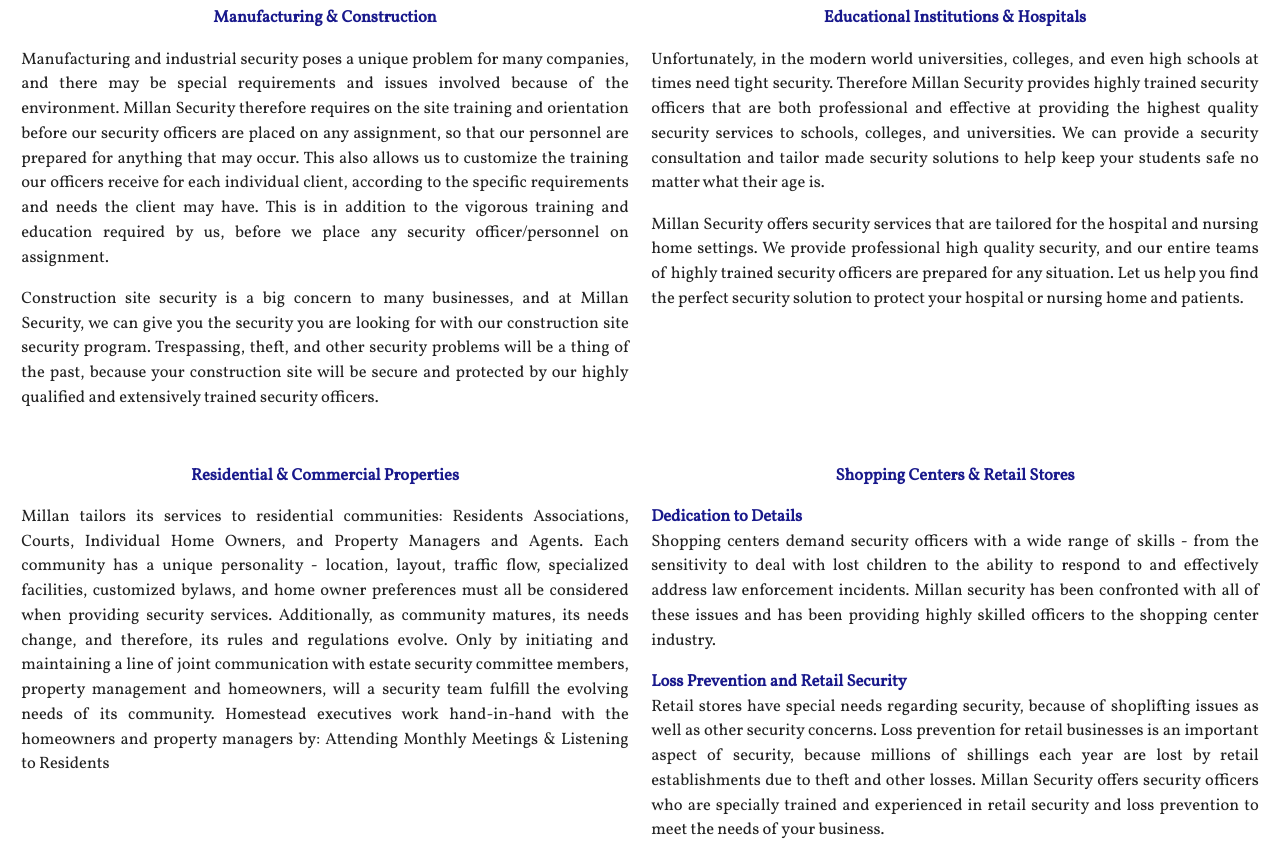
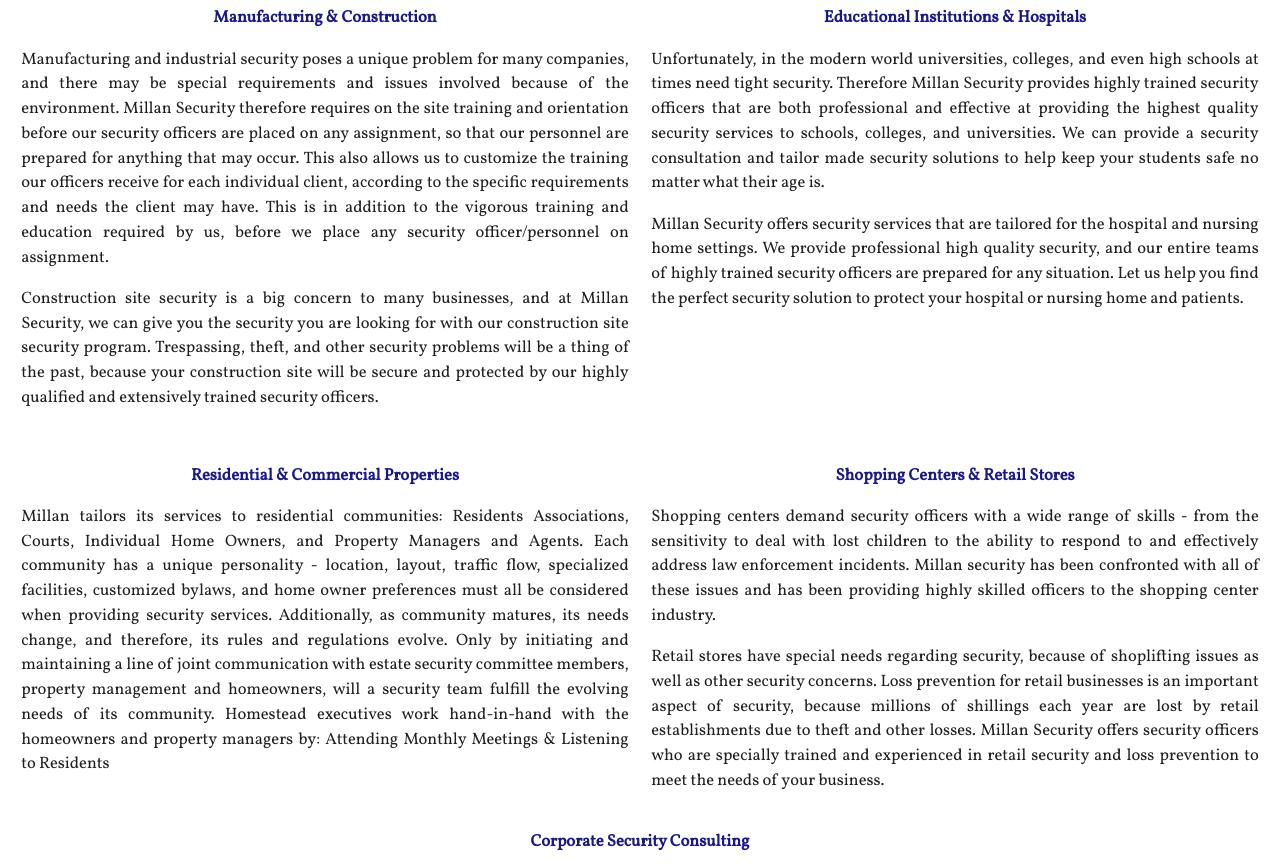
Before and after one commit to Luciekimotho/Millan, a plain HTML site: page services.html in a window 1280 px wide. Shown: the part 179-1047 px from the top of the page. Drawn offline with nearby package versions, Linux system fonts and the light colour scheme.

Commit message:
Styling of the fonts, and headings

```diff
--- a/services.html
+++ b/services.html
@@ -15,7 +15,7 @@
     <link href='https://fonts.googleapis.com/css?family=PT+Sans|Arimo' rel='stylesheet' type='text/css'>
     <link href='https://fonts.googleapis.com/css?family=Vollkorn' rel='stylesheet' type='text/css'>
     <link href='https://fonts.googleapis.com/css?family=Raleway:500' rel='stylesheet' type='text/css'>
-    <link href='https://fonts.googleapis.com/css?family=Raleway:500|Lato|Oxygen|Nunito|Bree+Serif' rel='stylesheet' type='text/css'>
+    <link href='https://fonts.googleapis.com/css?family=Raleway:500|Lato|Oxygen|Nunito|Bree+Serif|Karla' rel='stylesheet' type='text/css'>
     <link rel="stylesheet" href="https://cdnjs.cloudflare.com/ajax/libs/materialize/0.97.5/css/materialize.min.css">
 </head>
 
@@ -78,11 +78,11 @@
 
             <div class="industry_div col s12 m12 l6">
                 <p class="industry">Shopping Centers &amp; Retail Stores</p>
-                <p><span class="industry">Dedication to Details</span>
-                    <br> Shopping centers demand security officers with a wide range of skills - from the sensitivity to deal with lost children to the ability to respond to and effectively address law enforcement incidents. Millan security has been confronted with all of these issues and has been providing highly skilled officers to the shopping center industry.</p>
+                <p><!--<span class="industry">Dedication to Details</span>
+                    <br>--> Shopping centers demand security officers with a wide range of skills - from the sensitivity to deal with lost children to the ability to respond to and effectively address law enforcement incidents. Millan security has been confronted with all of these issues and has been providing highly skilled officers to the shopping center industry.</p>
 
-                <p><span class="industry">Loss Prevention and Retail Security</span>
-                    <br> Retail stores have special needs regarding security, because of shoplifting issues as well as other security concerns. Loss prevention for retail businesses is an important aspect of security, because millions of shillings each year are lost by retail establishments due to theft and other losses. Millan Security offers security officers who are specially trained and experienced in retail security and loss prevention to meet the needs of your business.</p>
+                <!--<p><span class="industry">Loss Prevention and Retail Security</span>--><p>
+                    Retail stores have special needs regarding security, because of shoplifting issues as well as other security concerns. Loss prevention for retail businesses is an important aspect of security, because millions of shillings each year are lost by retail establishments due to theft and other losses. Millan Security offers security officers who are specially trained and experienced in retail security and loss prevention to meet the needs of your business.</p>
 
             </div>
         </div>
```
